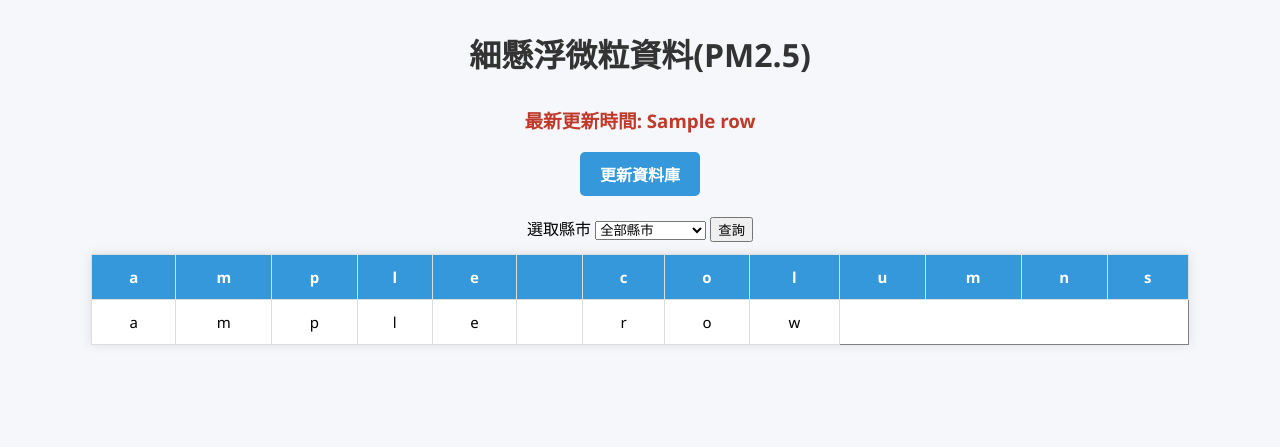
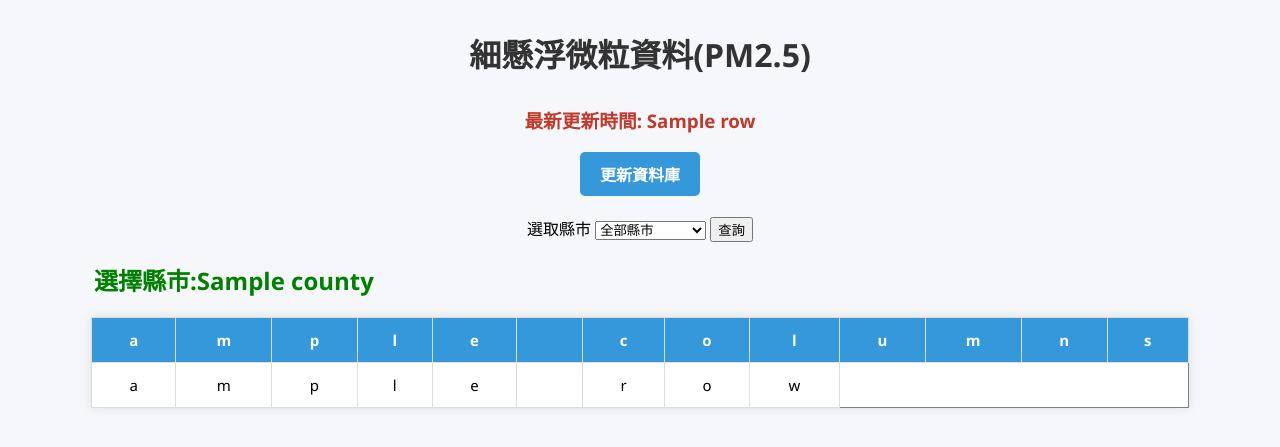
Before and after one commit to Robert-Liu-31039/flask-pm25, a Flask app: template templates/index.html in a window 1280 px wide. Shown: the top 447 px of the page. Run offline with Flask 3, Linux system fonts and the light colour scheme; the template is opened without the code that fills it: most values are stand-ins (such as "Sample title", 1, 10 or a date in 2020).

Commit message:
再完善首頁，讓 選取縣市 的資料可以一直帶著，不會因為 form 送出就被洗掉資料

```diff
--- a/app.py
+++ b/app.py
@@ -29,6 +29,9 @@ def index():
         datas = df1.values.tolist()
         print(df1)
 
+    # **locals() -> 會把區域端的所有變數全部都丟過去，
+    # 好處是 : 當要傳遞的參數很多時，不用一個一個寫
+    # 壞處是 : 效能會變差
     return render_template("index.html", **locals())
 
 
--- a/templates/index.html
+++ b/templates/index.html
@@ -16,13 +16,14 @@
         <!-- 縣市選擇框 -->
         <select name="county" id="county">
             <option value="ALL">全部縣市</option>
-            {% for county in counties %}
-            <option value="{{county}}">{{county}}</option>
+            {% for i in counties %}
+            <option value="{{i}}" {% if county == i %} selected {% endif %}>{{i}}</option>
             {% endfor %}
         </select>
         <button type="submit">查詢</button>
     </form>
 
+    <h2 style="text-align:left; margin-left:64px; color: green;">選擇縣市:{{county}}</h2>
     <table border="1">
         <thead>
             <tr>
```
